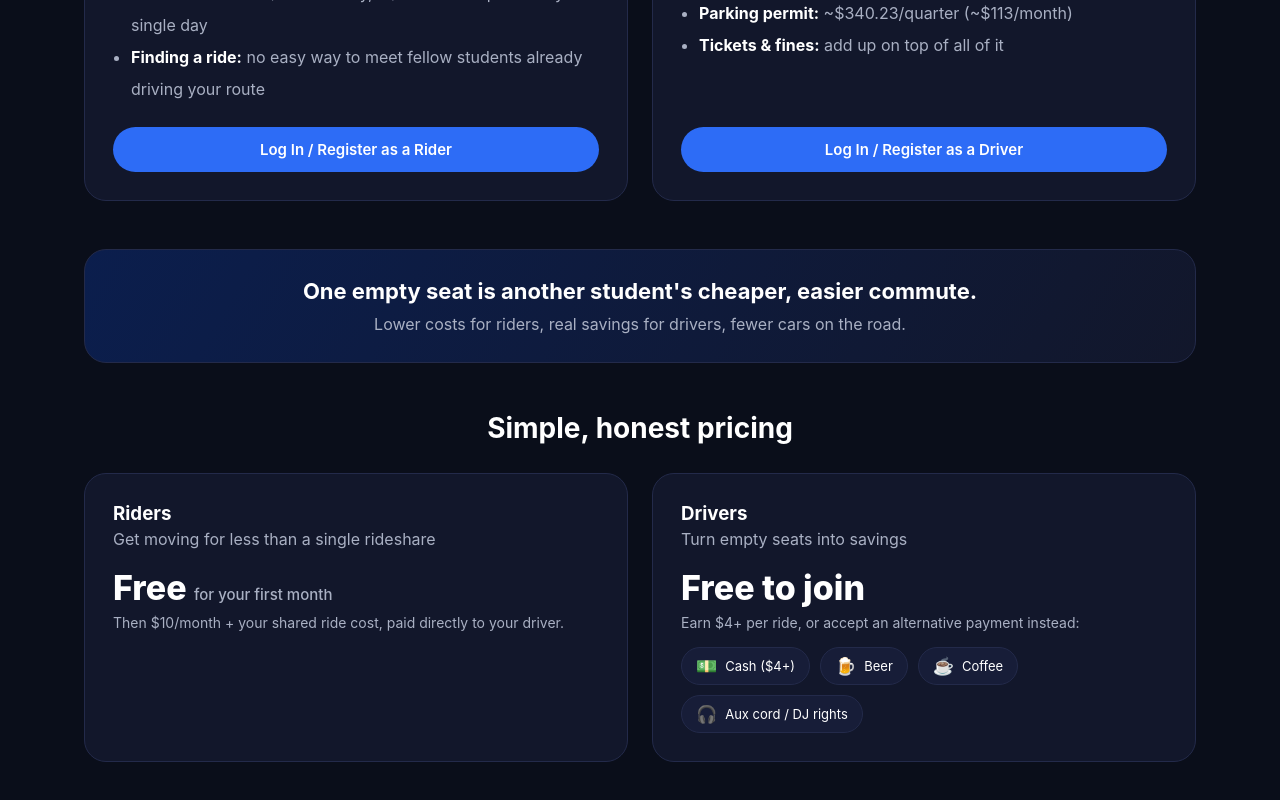
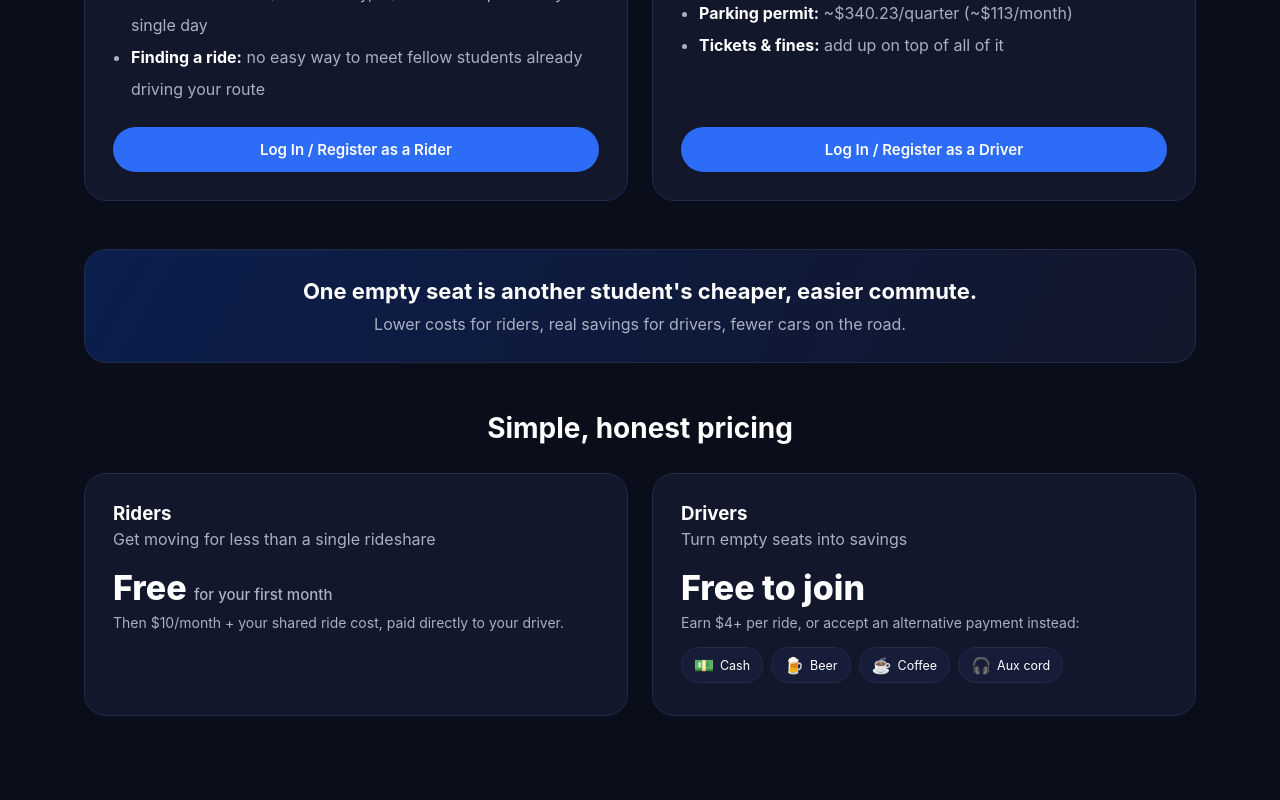
Before and after one commit to tommasocastelli1102/carpoolcampus, a React (Vite) app in the folder frontend/: page /home in a window 1280 px wide. Shown: the part 660-1460 px from the top of the page. Built offline with nearby package versions, Linux system fonts and the light colour scheme; no server answers.

Commit message:
Keep driver payment icons on a single line (shorter labels, nowrap + scroll fallback)

```diff
--- a/frontend/src/pages/Home.jsx
+++ b/frontend/src/pages/Home.jsx
@@ -143,11 +143,11 @@ export default function Home() {
             <p className="muted" style={{ fontSize: 14, marginBottom: 16 }}>
               Earn $4+ per ride, or accept an alternative payment instead:
             </p>
-            <div className="row" style={{ gap: 10, flexWrap: "wrap" }}>
-              <PaymentPill icon="💵" label="Cash ($4+)" />
+            <div className="row" style={{ gap: 8, flexWrap: "nowrap", overflowX: "auto", paddingBottom: 4 }}>
+              <PaymentPill icon="💵" label="Cash" />
               <PaymentPill icon="🍺" label="Beer" />
               <PaymentPill icon="☕" label="Coffee" />
-              <PaymentPill icon="🎧" label="Aux cord / DJ rights" />
+              <PaymentPill icon="🎧" label="Aux cord" />
             </div>
           </div>
         </div>
@@ -167,16 +167,18 @@ function PaymentPill({ icon, label }) {
     <span
       className="row"
       style={{
-        gap: 8,
+        gap: 6,
         background: "var(--surface-raised)",
         border: "1px solid var(--border)",
         borderRadius: 999,
-        padding: "8px 14px",
-        fontSize: 13,
+        padding: "7px 12px",
+        fontSize: 12.5,
         color: "var(--text)",
+        flexShrink: 0,
+        whiteSpace: "nowrap",
       }}
     >
-      <span style={{ fontSize: 17 }}>{icon}</span>
+      <span style={{ fontSize: 16 }}>{icon}</span>
       {label}
     </span>
   );
```
